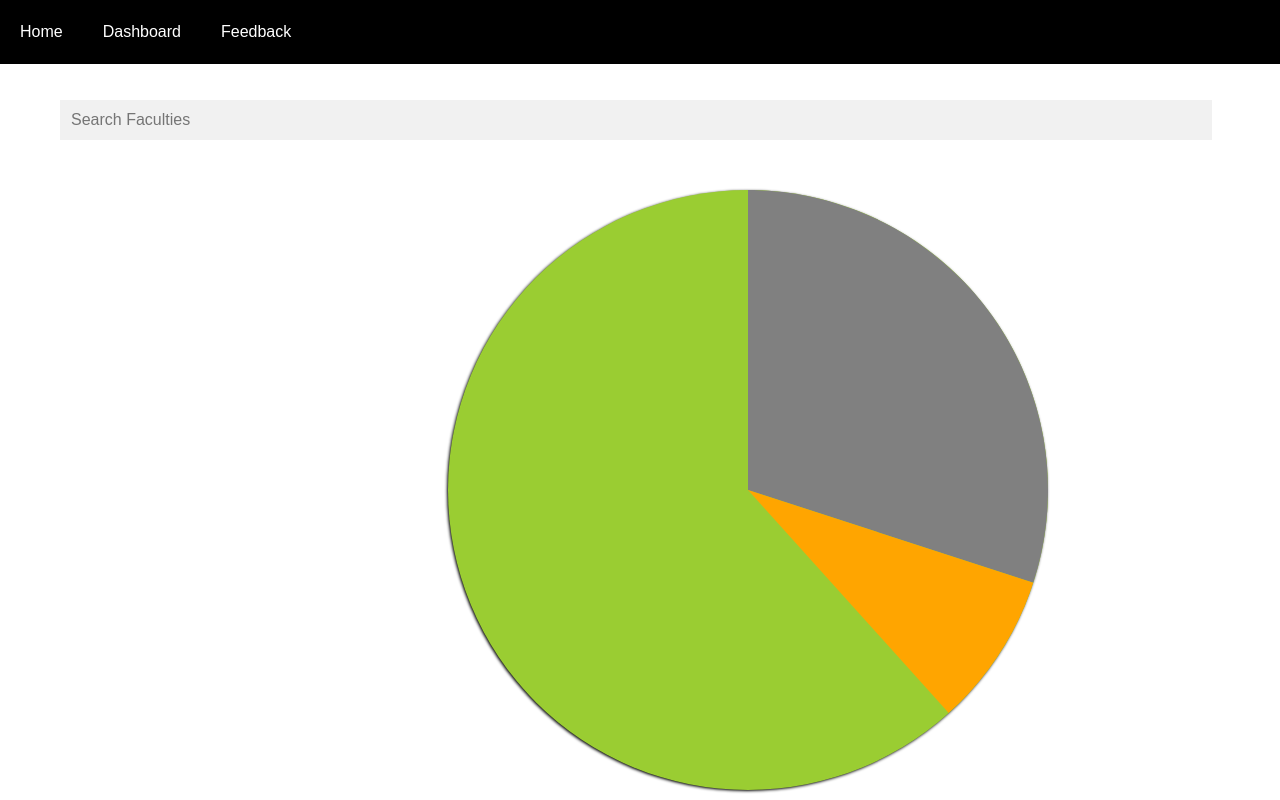
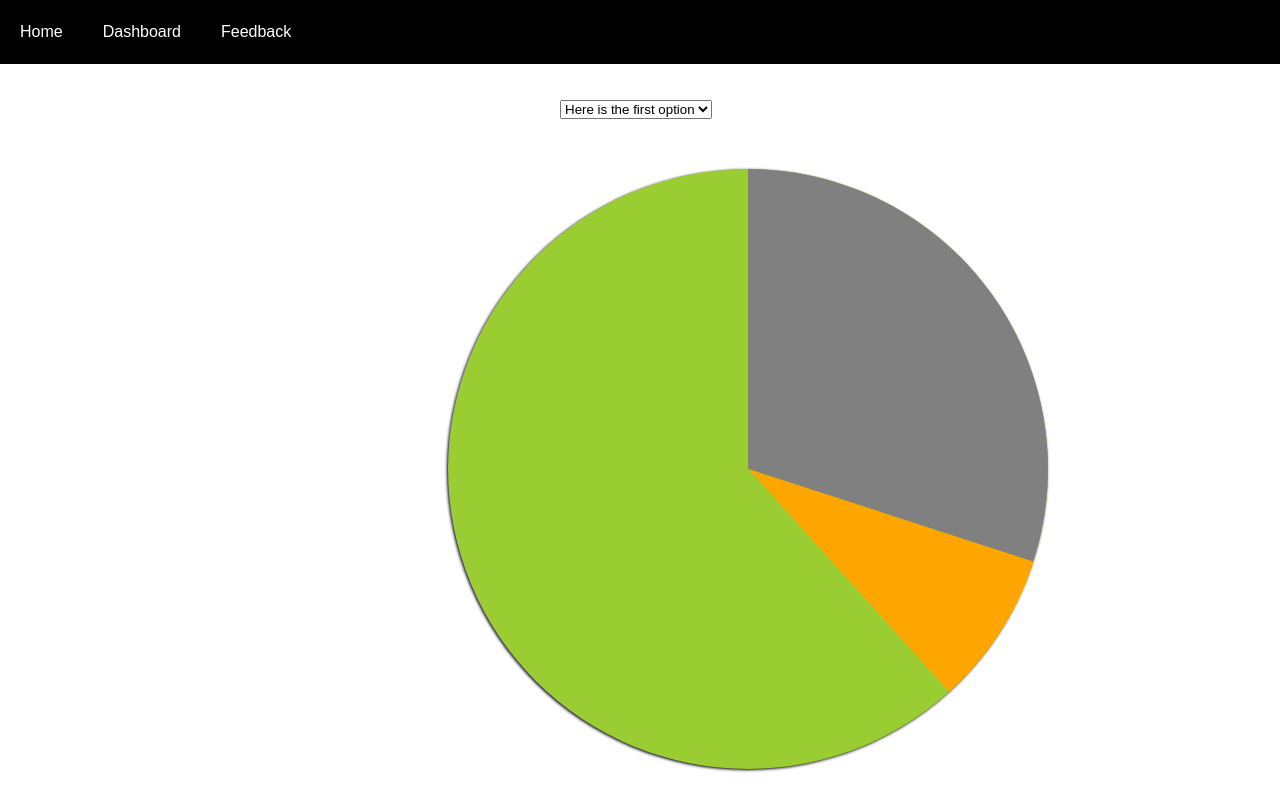
Before and after one commit to rampa2510/303, a plain HTML site: page views/teachersDashboard.html in a window 1280 px wide. Shown: the top 800 px of the page. Drawn offline with Linux system fonts and the light colour scheme.

Commit message:
solved the user scalable problem

```diff
--- /dev/null
+++ b/css/dropdown.css
@@ -0,0 +1,30 @@
+.styled-select {
+  background: url(http://i62.tinypic.com/15xvbd5.png) no-repeat 96% 0;
+  height: 29px;
+  overflow: hidden;
+  width: 240px;
+}
+
+.styled-select select {
+  background: transparent;
+  border: none;
+  font-size: 14px;
+  height: 29px;
+  padding: 5px; /* If you add too much padding here, the options won't show in IE */
+  width: 268px;
+}
+
+.styled-select.slate {
+  background: url(http://i62.tinypic.com/2e3ybe1.jpg) no-repeat right center;
+  height: 34px;
+  width: 240px;
+}
+
+.styled-select.slate select {
+  border: 1px solid #ccc;
+  font-size: 16px;
+  height: 34px;
+  width: 268px;
+}
+.slate   { background-color: #ddd; }
+.slate select   { color: #000; }
--- a/views/teachersDashboard.html
+++ b/views/teachersDashboard.html
@@ -2,7 +2,7 @@
 <html lang="en">
 <head>
   <meta charset="UTF-8">
-  <meta name="viewport" content="width=device-width, initial-scale=1.0">
+  <meta name="viewport" content="width=device-width, initial-scale=1.0, user-scalable=no">
   <meta http-equiv="X-UA-Compatible" content="ie=edge">
   <link rel="stylesheet" href="../css/teachersDashboard.css">
   <link rel="stylesheet" href="../css/common.css">
@@ -17,7 +17,13 @@
   </div>
 
   <div class="autocomplete">
-    <input id="myInput" type="text" onchange="autocomplete(this,['Ram','Neel','Sudeep'])" name="searchSub" placeholder="Search Faculties">
+      <div class="styled-select slate">
+          <select>
+            <option>Here is the first option</option>
+            <option>The second option</option>
+            <option>The third option</option>
+          </select>
+        </div>
   </div>
 
   <div  class="pieContainer">
```
Also changed, not shown: views/adminDashboard.html (+1 -1 lines).
